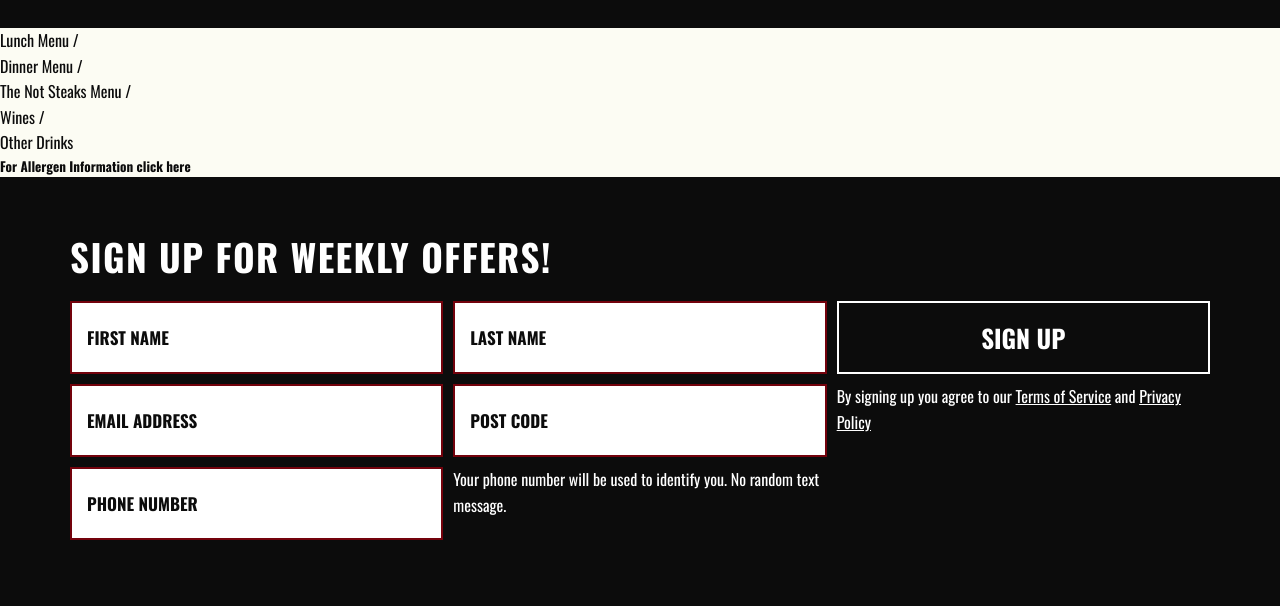
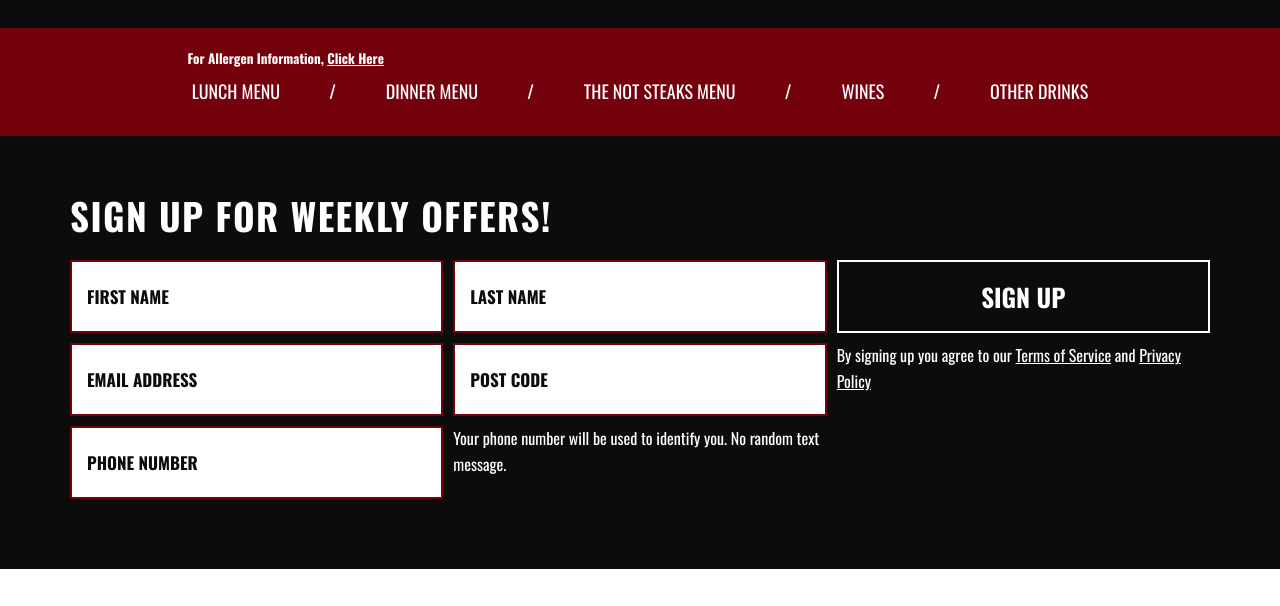
Before and after one commit to devkmensah/aromabyt, a website: page dist/menu.html in a window 1280 px wide. Shown: the part 92-698 px from the top of the page. Drawn offline with nearby package versions, Linux system fonts and the light colour scheme.

Commit message:
styled menu list area, area that contains the menu nav, within menu section in the menu.html

```diff
--- a/scss/_menu.scss
+++ b/scss/_menu.scss
@@ -1,10 +1,75 @@
-#menu{
+#menu {
     padding-top: 120px;
-    a{
-        color: $dark;
+
+    a {
+        color: $white;
     }
-    .menu-list{
-        background-color: $ivory;
-        color: $dark;
+
+    // MENU LIST BEGINS
+    .menu-list {
+        // background-color: $tomato;
+        background-color: $tomato;
+        color: $white;
+        padding: 20px 65px 30px;
+
+        .list-items {
+            max-width: 905px;
+            margin: 0 auto;
+
+            .allergen {
+                text-align: left;
+                margin-bottom: 8px;
+
+                a {
+                    text-decoration: underline;
+                }
+            }
+
+            .items {
+                display: flex;
+                text-transform: uppercase;
+                // align-items: center;
+                justify-content: center;
+                font-size: 18px;
+
+                .item {
+                    margin-right: 50px;
+
+                    a{
+                        position: relative;
+                        overflow: hidden;
+                        border: none;
+
+
+                        &::after {
+                            content: '';
+                            position: absolute;
+                            background: $white;
+                            height: 1px;
+                            width: 0%;
+                            transform: translateX(-50%);
+                            left: 50%;
+                            bottom: -5px;
+                            border: none;
+                            transition: .55s ease-in-out;
+                        }
+
+                        &:hover:after {
+                            width: 100%;
+                        }
+                    }
+
+                    &:last-child {
+                        margin-right: 0;
+                    }
+
+                    span {
+                        margin-left: 45px;
+                    }
+                }
+            }
+        }
     }
+
+    // MENU LIST ENDS
 }
```
Also changed, not shown: dist/css/style.css, dist/menu.html.
